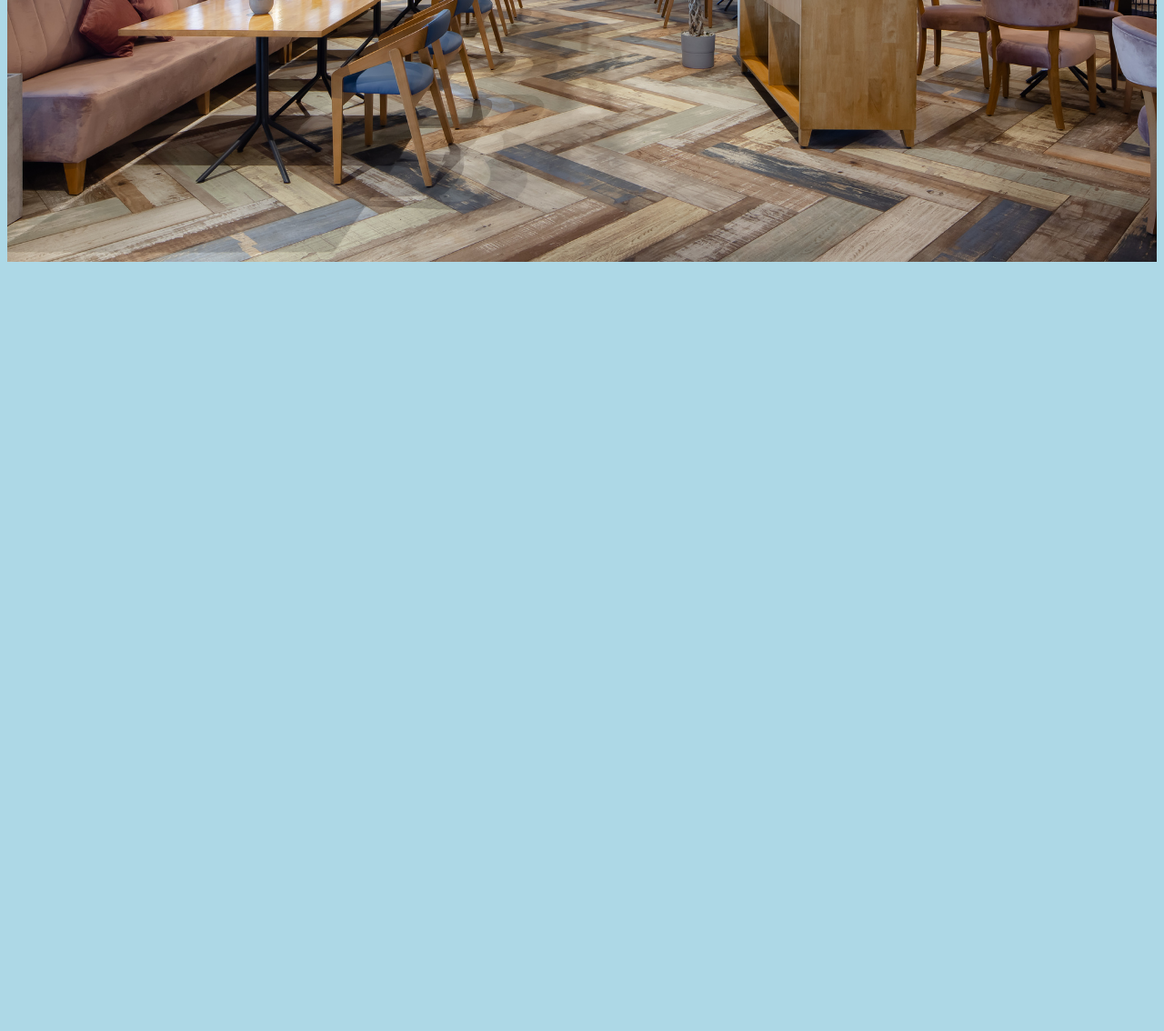
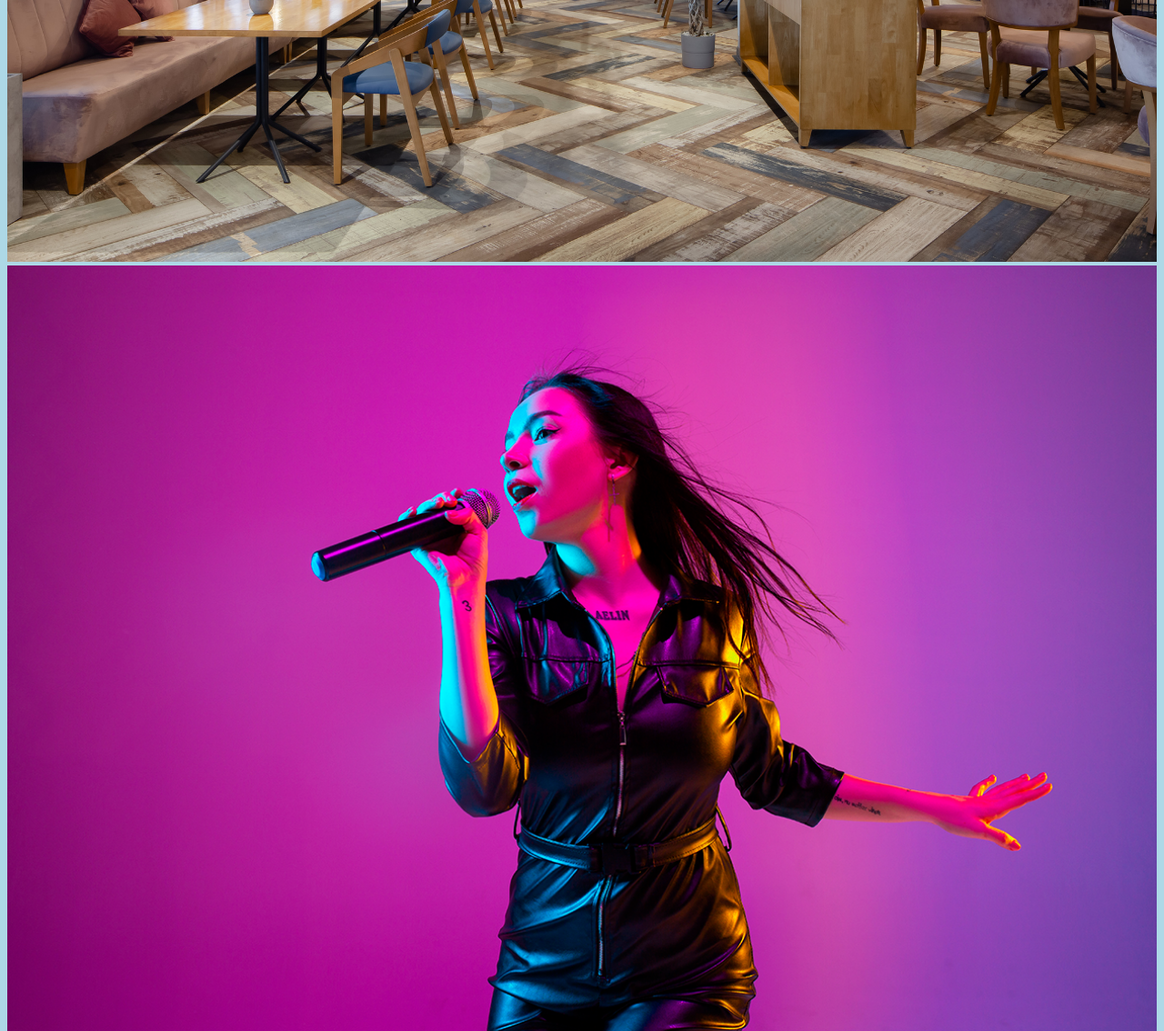
Before and after one commit to LudicrousGosling/git-project, a plain HTML site: page index.html in a window 1280 px wide. Shown: the part 1499-2633 px from the top of the page at 91% size. Before the commit the page ends 1799 px from the top, so only its background shows below. Drawn offline with Linux system fonts and the light colour scheme.

Commit message:
Se agregó una imagen

```diff
--- a/index.html
+++ b/index.html
@@ -12,5 +12,8 @@
     <p>Esta es una nueva línea en mi archivo</p>
     <img src="taqueria.jpg" alt="Imagen de una taquería" style="width: 100%;">
     <div><img src="restaurante.jpg" alt="Imagen de un restaurante" style="width: 100%;"></div>
+
+    <div><img src="artista.png" alt="Esta es una artista" style="width: 100%;"></div>
+
 </body>
 </html>
```
Also changed, not shown: artista.png (added).
